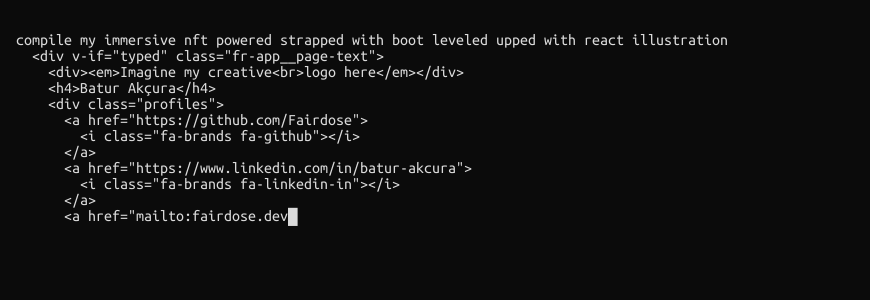
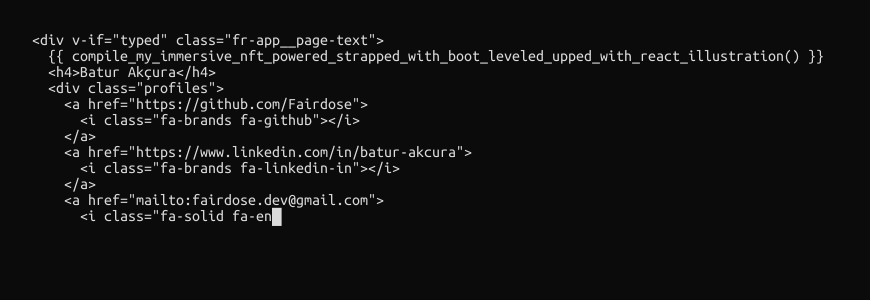
Before and after one commit to Fairdose/fairdose.net, a Vue app: page / in a window 1280 px wide. Shown: the top 300 px of the page, without its empty margins (0-870 px from the left). Built offline with nearby package versions, Linux system fonts and the light colour scheme; what @oruga-ui/oruga-next would draw is missing.

Commit message:
Corrected typed text

```diff
--- a/src/views/index.vue
+++ b/src/views/index.vue
@@ -3,9 +3,8 @@ import { ref } from "vue";
 
 const text = [
   `
-compile my immersive nft powered strapped with boot leveled upped with react illustration
   <div v-if="typed" class="fr-app__page-text">
-    <div><em>Imagine my creative<br>logo here</em></div>
+    {{ compile_my_immersive_nft_powered_strapped_with_boot_leveled_upped_with_react_illustration() }}
     <h4>Batur Akçura</h4>
     <div class="profiles">
       <a href="https://github.com/Fairdose">
```
